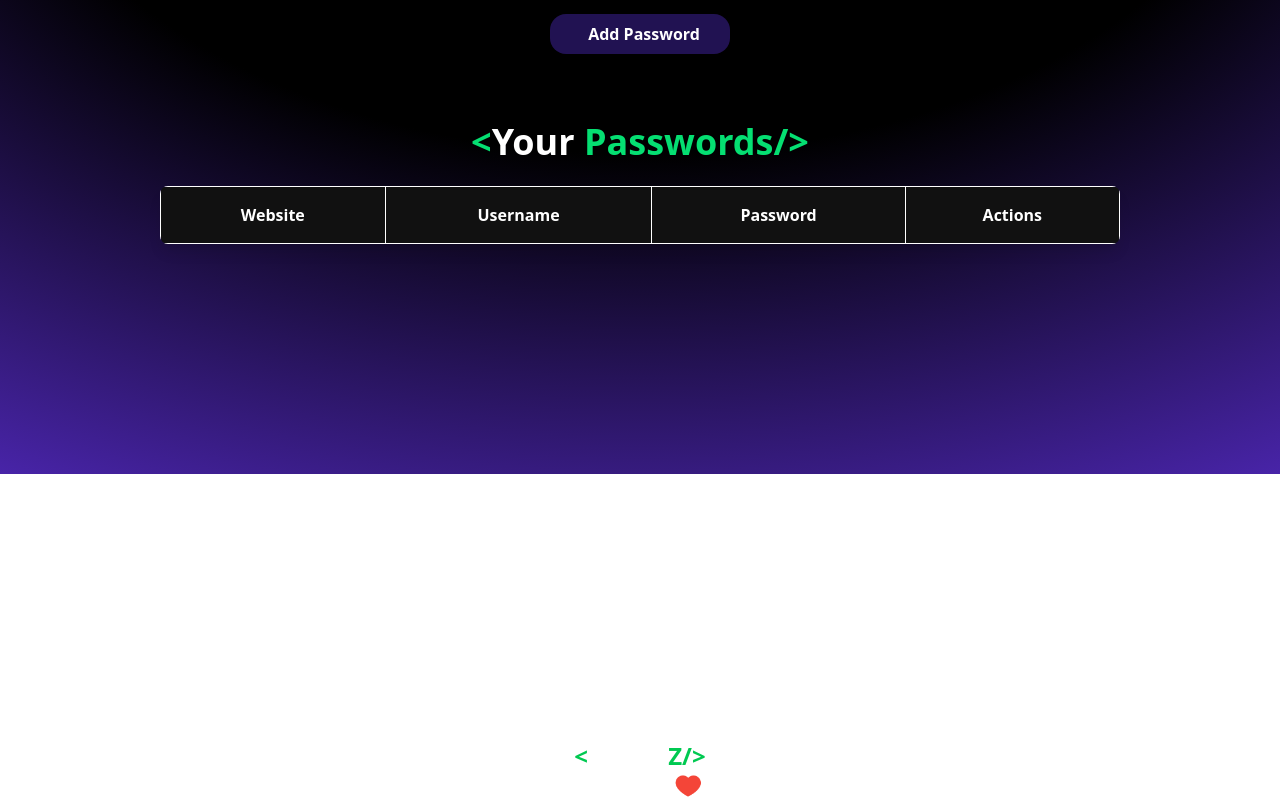
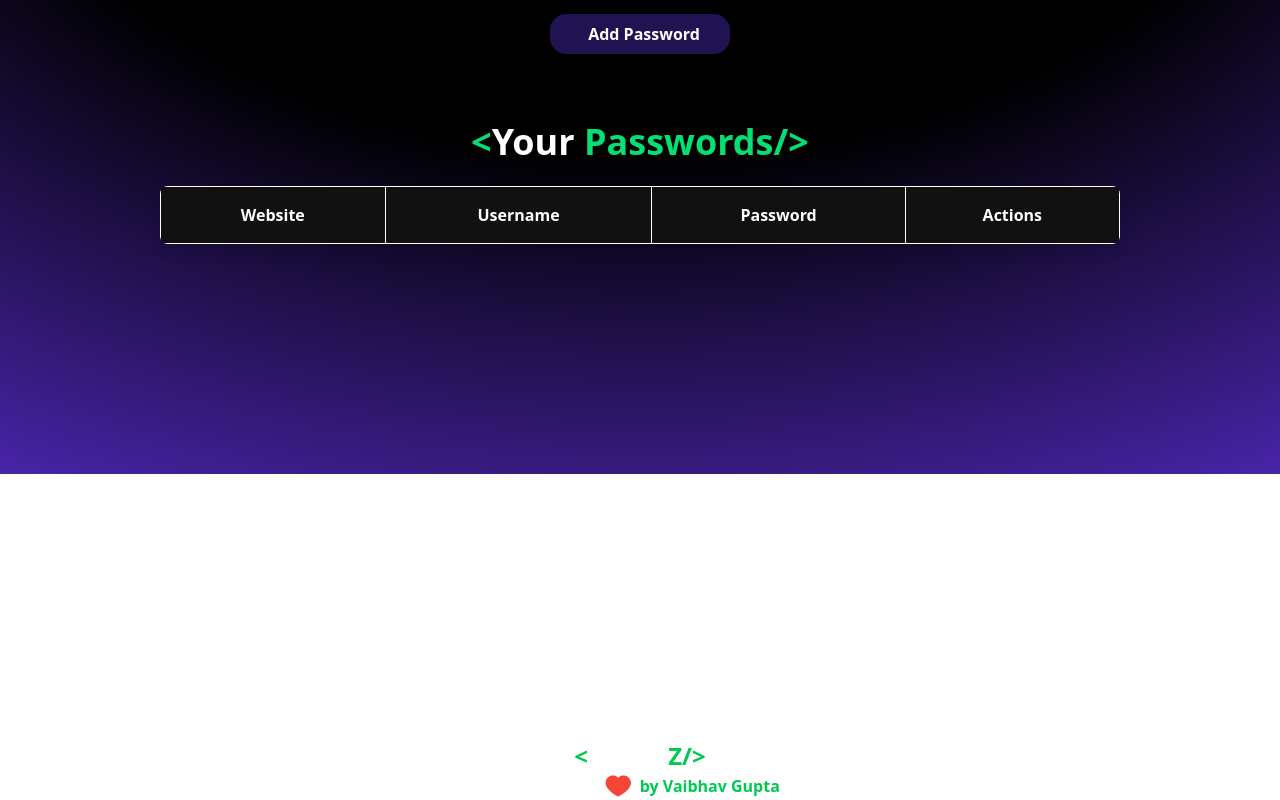
Before and after one commit to vaibhavguptahere/SecureZ, a React (Vite) app: page / in a window 1280 px wide. Shown: the part 326-1126 px from the top of the page. Built offline with nearby package versions, Linux system fonts and the light colour scheme; some icons are missing.

Commit message:
changes in the footer

```diff
--- a/src/components/Footer.jsx
+++ b/src/components/Footer.jsx
@@ -8,7 +8,7 @@ const Footer = () => {
                 <span>Secure</span><span className='text-green-500'>Z/&gt;</span>
             </div>
 
-            <div className='flex justify-center items-center'> Created with <img className='w-7 mx-2' src="icons/heart.png" alt="" /></div>
+            <div className='flex justify-center items-center'> Created with <img className='w-7 mx-2' src="icons/heart.png" alt="" /><span className='text-green-500 font-bold'>by Vaibhav Gupta</span></div>
         </div>
     )
 }
```
